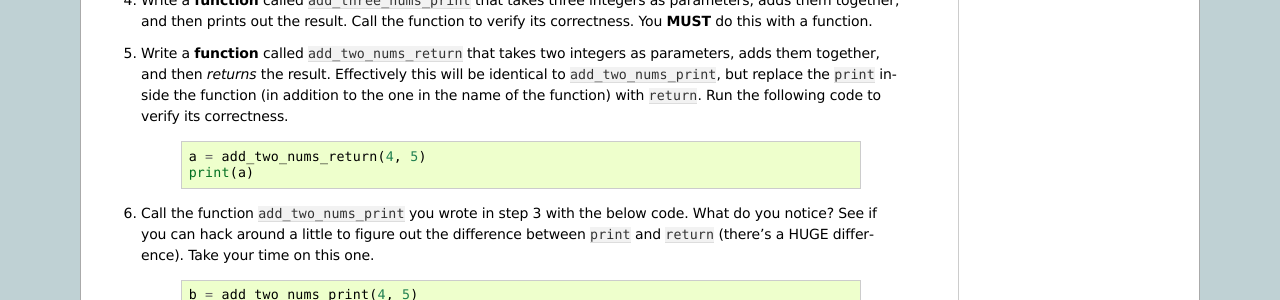
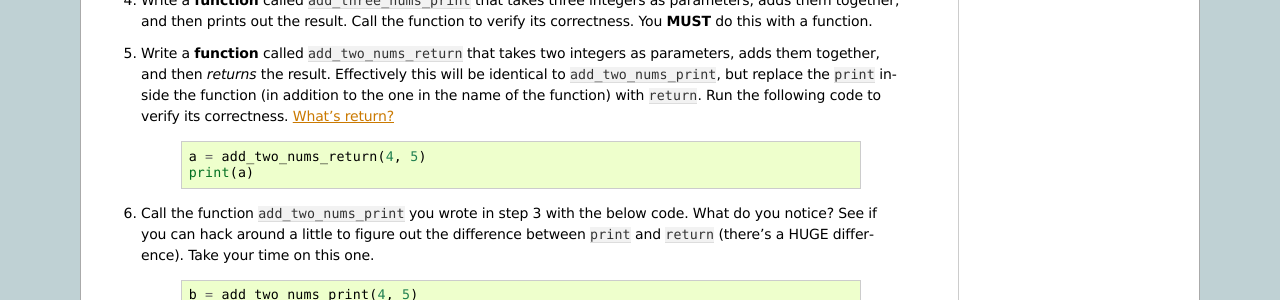
Before and after one commit to jameshughes89/cs101, a Sphinx documentation site: the page built from source/lab2.rst, in a window 1280 px wide and 900 px high, scrolled down 402 px. Shown: the part 152-452 px from the top of the window. Built offline with Sphinx 7.4.7, drawn with Linux system fonts in a browser that asks for light colours.

Commit message:
:mortar_board: Lab2 Add link to course content on `return` (#52)

```diff
--- a/source/lab2.rst
+++ b/source/lab2.rst
@@ -3,6 +3,8 @@ Lab #2
 ******
 
 Remember, the point of the lab is **not** to complete the tasks. The point of the labs is to understand why the code you have written does what it does. Do not rush through the steps. Take your time and understand everything we are doing. The understanding is important, **not** just knocking off the tasks.
+
+
 
 Before Kattis
 =============
@@ -11,6 +13,7 @@ Before Kattis
 
 **NOTE:**  :doc:`If you forget how to do the function stuff, go back to the class notes. </topic3>`
 
+
 2. Write a **function** called ``add_five_print`` that takes one integer as a parameter, adds five to it, and then prints out the result. Call the function to verify its correctness. You **MUST** do this with a function. Below I have given you the code you need to start writing your function.
 
     .. code-block:: python
@@ -18,20 +21,24 @@ Before Kattis
         def add_five_print(aNum):
             # stuff goes here
 
+
 3. Write a **function** called ``add_two_nums_print`` that takes two integers as parameters, adds them together, and then prints out the result. Call the function to verify its correctness. You **MUST** do this with a function. Below is the code you can use to call the function and test it after you have written/defined the function.
 
     .. code-block:: python
 
         add_two_nums_print(4, 5)
 
+
 4. Write a **function** called ``add_three_nums_print`` that takes three integers as parameters, adds them together, and then prints out the result. Call the function to verify its correctness. You **MUST** do this with a function.
 
-5. Write a **function** called ``add_two_nums_return`` that takes two integers as parameters, adds them together, and then *returns* the result. Effectively this will be identical to ``add_two_nums_print``, but replace the ``print`` inside the function (in addition to the one in the name of the function) with ``return``. Run the following code to verify its correctness.
+
+5. Write a **function** called ``add_two_nums_return`` that takes two integers as parameters, adds them together, and then *returns* the result. Effectively this will be identical to ``add_two_nums_print``, but replace the ``print`` inside the function (in addition to the one in the name of the function) with ``return``. Run the following code to verify its correctness. `What's return? <http://modsurski.com/csci161/topic3.html#function-values>`_
 
     .. code-block:: python
 
         a = add_two_nums_return(4, 5)
         print(a)
+
 
 6. Call the function ``add_two_nums_print`` you wrote in step 3 with the below code. What do you notice? See if you can hack around a little to figure out the difference between ``print`` and ``return`` (there's a HUGE difference). Take your time on this one.
 
@@ -40,12 +47,15 @@ Before Kattis
         b = add_two_nums_print(4, 5)
         print(b)
 
+
 7. Write a function called ``this_is_tough`` that takes four integers as parameters. This function will ultimately add up the four integers and *return* the result. **HOWEVER**, inside this function you are **not** allowed to use the addition operator (or any arithmetic trick to do addition, like, ``5 - (-1*6)``), you are required to use the ``add_two_nums_return`` written above. You may **not** use ``print`` inside this function (use ``return``). A big hint: You will likely want to call the ``add_two_nums_return`` function a total of 3 times. Test that it works with the following code.
 
     .. code-block:: python
 
         c = this_is_tough(3, 4, 6, 7)
         print(c)
+
+
 
 Kattis Problems
 ===============
```
